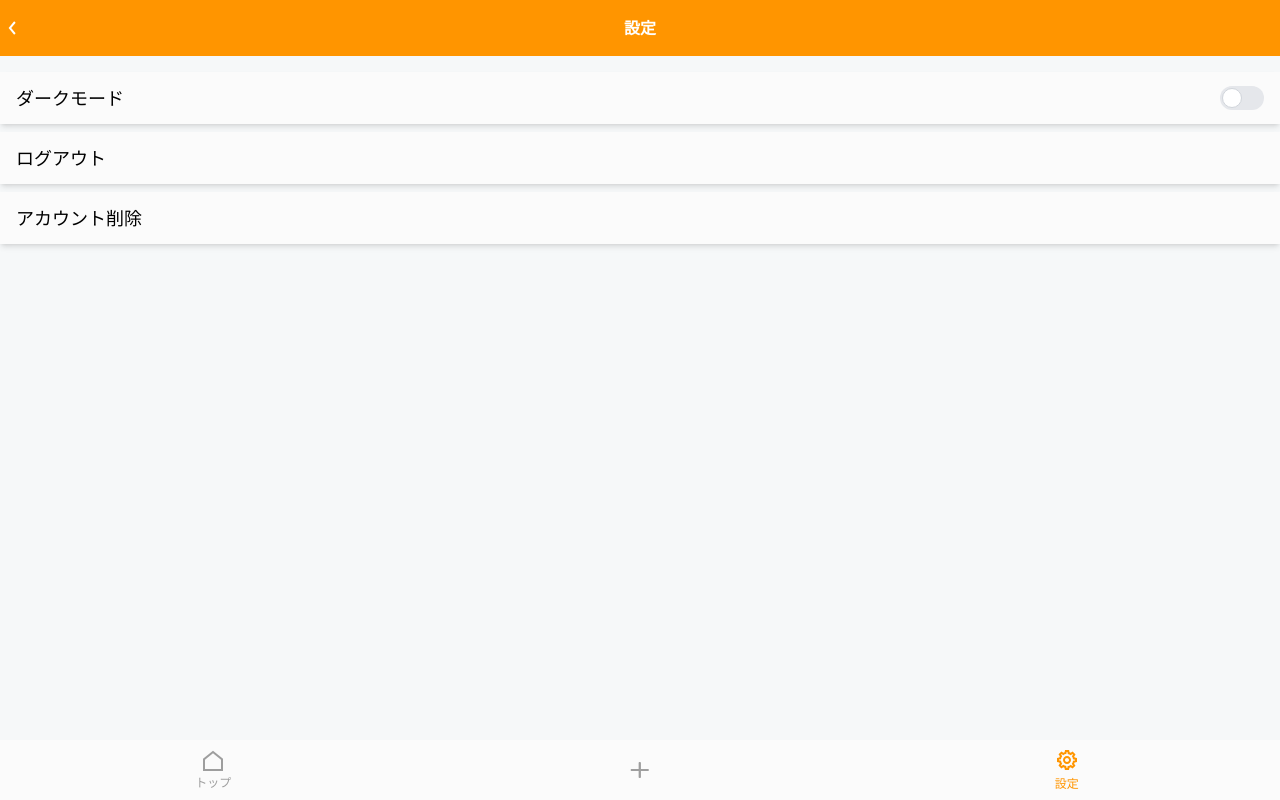
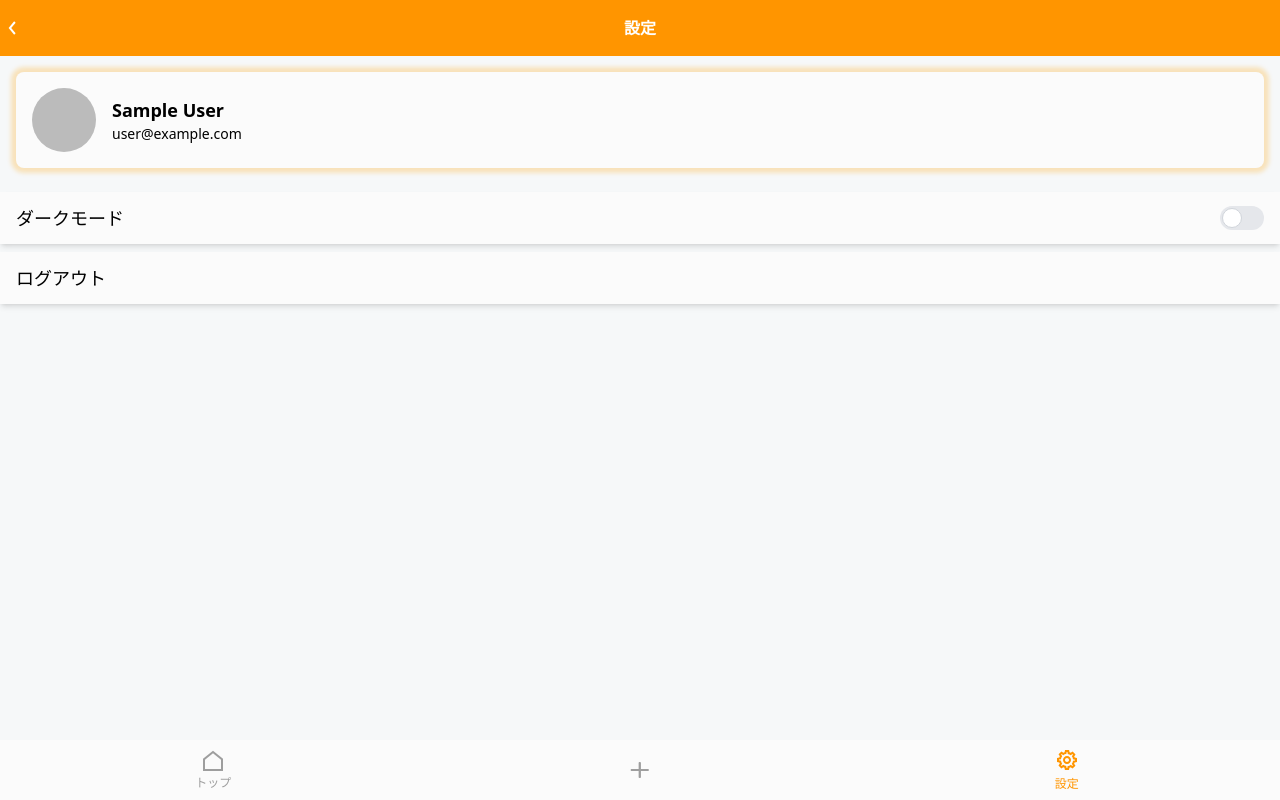
Before and after one commit to onpi/recipe-memo, a React (Vite) app in the folder app/: page /settings in a window 1280 px wide. Built offline with nearby package versions, Linux system fonts and the light colour scheme; no server answers; sample sign-in values are in the browser's storage.

Commit message:
プロフィールカード作成

```diff
--- a/app/src/App.scss
+++ b/app/src/App.scss
@@ -32,6 +32,8 @@ $dark5: #151515;
   --dotSvgBg: #231f20;
   --settingsItemBg: #{$light2};
   --settingsItemText: #000;
+  --userCardBg: #{$light2};
+  --userCardText: #000;
 
   &.dark {
     --mainBg: #{$dark5};
@@ -52,26 +54,10 @@ $dark5: #151515;
     --dotSvgBg: #{$dark1};
     --settingsItemBg: #{$dark3};
     --settingsItemText: #{$dark1};
+    --userCardBg: #{$dark3};
+    --userCardText: #{$dark1};
   }
 }
-
-// :root {
-//   /* ダークモード時 */
-//   --mainBg: #{$dark4};
-//   --baseBtnBg: #{$dark2};
-//   --baseBthText: #{$baseColor};
-//   --baseInputBg: #{$dark2};
-//   --baseInputBorder: #{$dark1};
-//   --baseInputText: #{$dark1};
-//   --baseLinkText: #{$baseColor};
-//   --navigationColor: #9e9e9e;
-//   --navigationActiveColor: #{$baseColor};
-//   --productHeaderBg: #{$dark3};
-//   --productHeaderText: #{$dark5};
-//   --headBorderColor: #{$baseColor};
-//   --recipeItemBg: #{$dark2};
-//   --baseTextColor: #{$dark1};
-// }
 
 body {
   background-color: var(--mainBg);
@@ -134,8 +120,12 @@ textarea {
   background-color: var(--recipeItemBg);
 }
 
-
 .settings_btn {
   background-color: var(--settingsItemBg);
   color: var(--settingsItemText);
 }
+
+.user_card {
+  background-color: var(--userCardBg);
+  color: var(--userCardText);
+}
--- a/app/src/context/AuthContext.tsx
+++ b/app/src/context/AuthContext.tsx
@@ -10,10 +10,14 @@ import { auth, onAuthStateChanged } from '../model/firebase';
 import { useLocation } from 'react-router-dom';
 type AuthContextType = {
   uid: string | null;
+  userInfo: any;
 };
 
 // デフォルト値はnullとする
-export const AuthContext = createContext<AuthContextType>({ uid: null });
+export const AuthContext = createContext<AuthContextType>({
+  uid: null,
+  userInfo: null,
+});
 
 type AuthProviderProps = {
   children: ReactNode;
@@ -21,6 +25,7 @@ type AuthProviderProps = {
 
 export const AuthProvider: React.FC<AuthProviderProps> = ({ children }) => {
   const [uid, setUid] = useState<string | null>(null);
+  const [userInfo, setUserInfo] = useState<any>(null);
   const navigate = useNavigate();
   const location = useLocation();
 
@@ -30,6 +35,7 @@ export const AuthProvider: React.FC<AuthProviderProps> = ({ children }) => {
       if (user) {
         const uid = user.uid;
         setUid(uid);
+        setUserInfo(user);
         if (location.pathname === '/login' || location.pathname === '/signin') {
           navigate('/');
         }
@@ -47,7 +53,9 @@ export const AuthProvider: React.FC<AuthProviderProps> = ({ children }) => {
   }, [uid, navigate, location]);
 
   return (
-    <AuthContext.Provider value={{ uid }}>{children}</AuthContext.Provider>
+    <AuthContext.Provider value={{ uid, userInfo }}>
+      {children}
+    </AuthContext.Provider>
   );
 };
 
--- a/app/src/pages/SettingsPage.tsx
+++ b/app/src/pages/SettingsPage.tsx
@@ -3,8 +3,10 @@ import BottomNavigation from '@/components/organism/BottomNavigation';
 import Header from '@/components/organism/Header';
 import authHandlers from '@/handlers/authHandlers';
 import ThemeToggle from '@/components/ThemeToggle';
+import { useAuth } from '@/context/AuthContext';
 
 const SettingsPage = () => {
+  const { userInfo } = useAuth();
   const navigate = useNavigate();
   const signOut = async (e: any) => {
     e.preventDefault();
@@ -19,15 +21,28 @@ const SettingsPage = () => {
       <Header title="設定" />
       <div className="container mx-auto mt-[72px] pb-[104px]">
         <div className="setting">
+          <div className="user_card bg-white p-4 rounded-lg shadow-custom-orange flex items-center mx-4">
+            <div className="user_card__icon">
+              <img
+                src={userInfo?.photoURL}
+                alt="user icon"
+                className="w-16 h-16 rounded-full"
+              />
+            </div>
+            <div className="ml-4">
+              <div className="user_card__name text-lg font-semibold">
+                {userInfo?.displayName}
+              </div>
+              <div className="user_card__email text-sm">{userInfo?.email}</div>
+            </div>
+          </div>
+          <div className="mt-6"></div>
           <ThemeToggle />
           <button
             className="settings_btn w-full px-4 py-3 text-lg border-gray-300 shadow-md text-left mt-2"
             onClick={async (e) => signOut(e)}
           >
             ログアウト
-          </button>
-          <button className="settings_btn w-full px-4 py-3 text-lg border-gray-300 shadow-md text-left mt-2">
-            アカウント削除
           </button>
         </div>
       </div>
--- a/app/tailwind.config.js
+++ b/app/tailwind.config.js
@@ -6,7 +6,12 @@ module.exports = {
     './pages/**/*.{js,ts,jsx,tsx}',
   ],
   theme: {
-    extend: {},
+    extend: {
+      boxShadow: {
+        custom: '0 0 4px 5px rgba(0, 0, 0, 0.25)',
+        'custom-orange': '0 0 4px 5px rgba(255, 165, 0, .25)',
+      },
+    },
   },
   plugins: [],
   darkMode: 'class',
```
